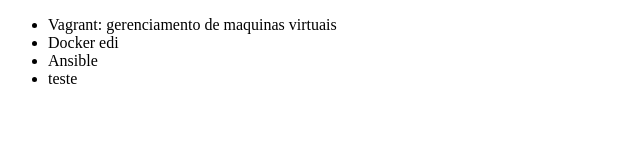
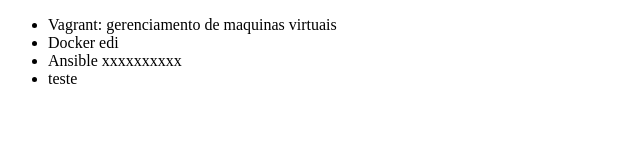
Before and after one commit to joseednaldo/alura-git, a plain HTML site: page index.html in a window 1280 px wide. Shown: the full height of the page, 0-640 px from the left. Drawn offline with Linux system fonts and the light colour scheme.

Commit message:
alterado com sucesso

```diff
--- a/index.html
+++ b/index.html
@@ -8,7 +8,7 @@
     <ul>
         <li>Vagrant: gerenciamento de maquinas virtuais</li>
         <li>Docker edi</li>
-        <li>Ansible</li>
+        <li>Ansible xxxxxxxxxx</li>
         <li>teste</li>
     </ul>
 </body>
```
